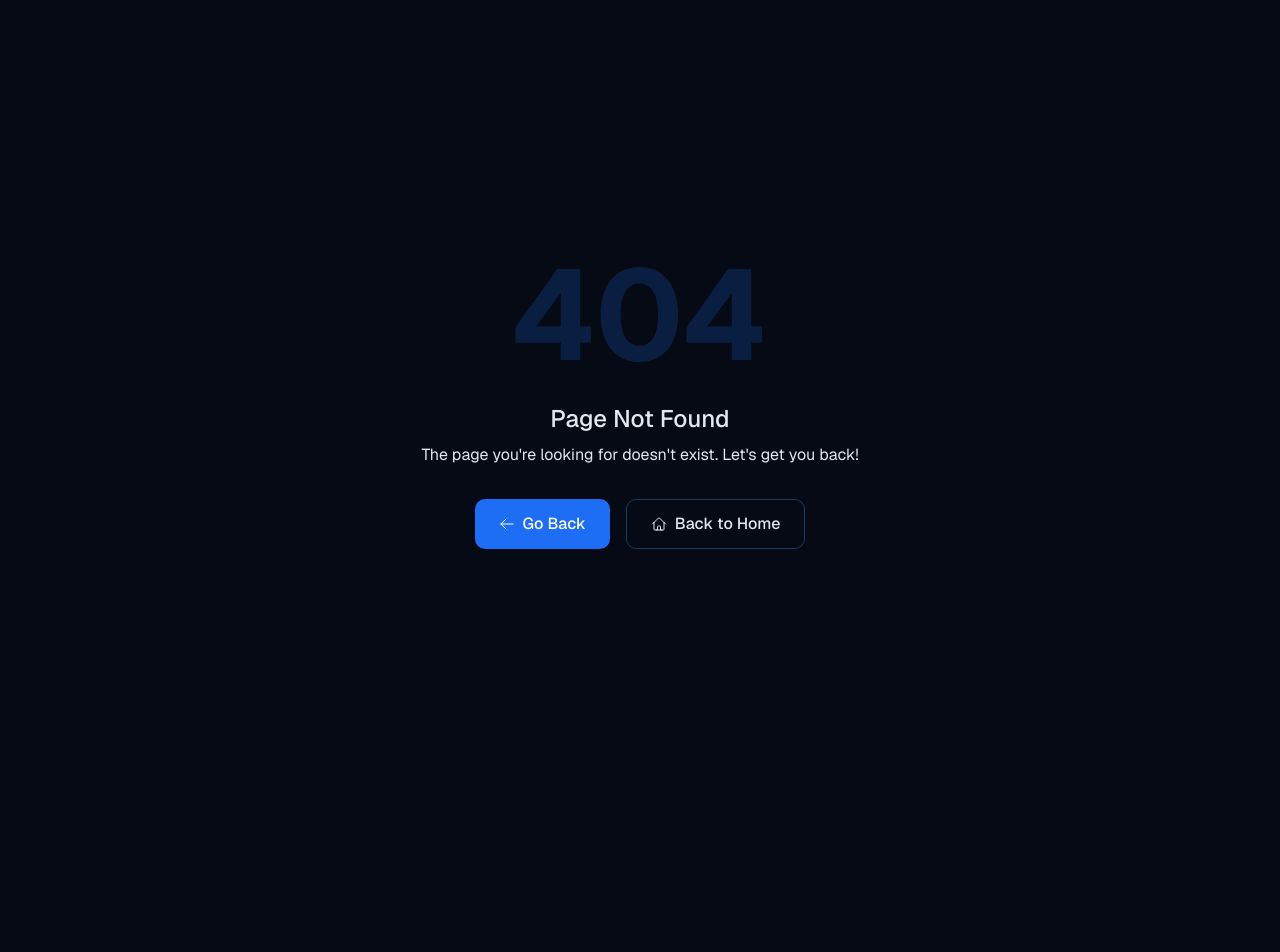
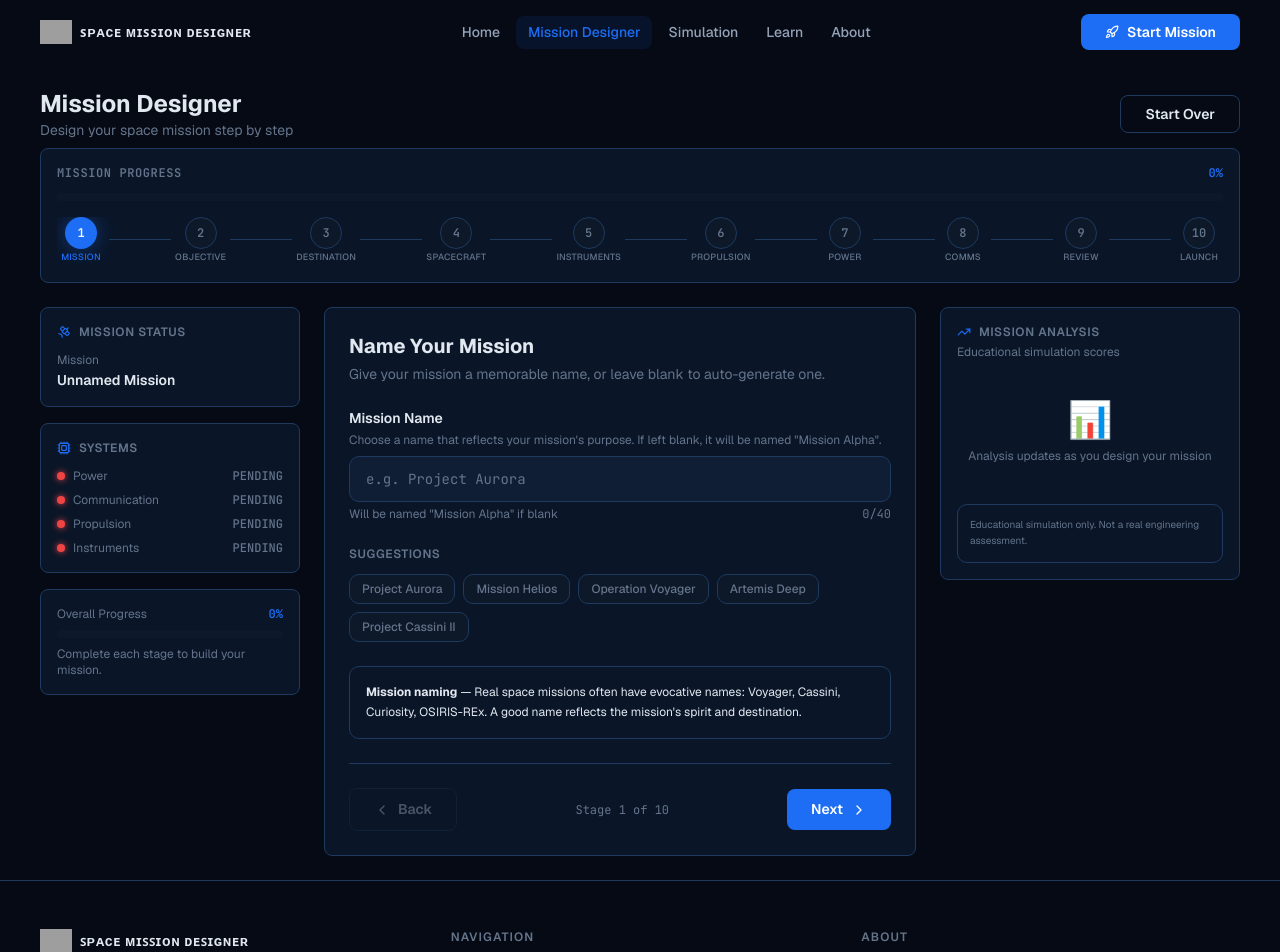
Before and after one commit to pixelio-co/spacemissiondesigner, a Next.js app: page /mission-designer in a window 1280 px wide. Before the commit this address had no page. Shown: the top 952 px of the page. Before the commit the page ends 800 px from the top, so only its background shows below. Built offline with nearby package versions, Linux system fonts and the light colour scheme; grey boxes are pictures that could not be loaded.

Commit message:
Add files via upload

```diff
--- /dev/null
+++ b/src/app/mission-designer/page.tsx
@@ -0,0 +1,16 @@
+import React from 'react';
+import AppNav from '@/components/AppNav';
+import AppFooter from '@/components/AppFooter';
+import MissionDesignerClient from './components/MissionDesignerClient';
+
+export default function MissionDesignerPage() {
+  return (
+    <div className="min-h-screen flex flex-col bg-background">
+      <AppNav />
+      <main className="flex-1 pt-16">
+        <MissionDesignerClient />
+      </main>
+      <AppFooter />
+    </div>
+  );
+}
```
